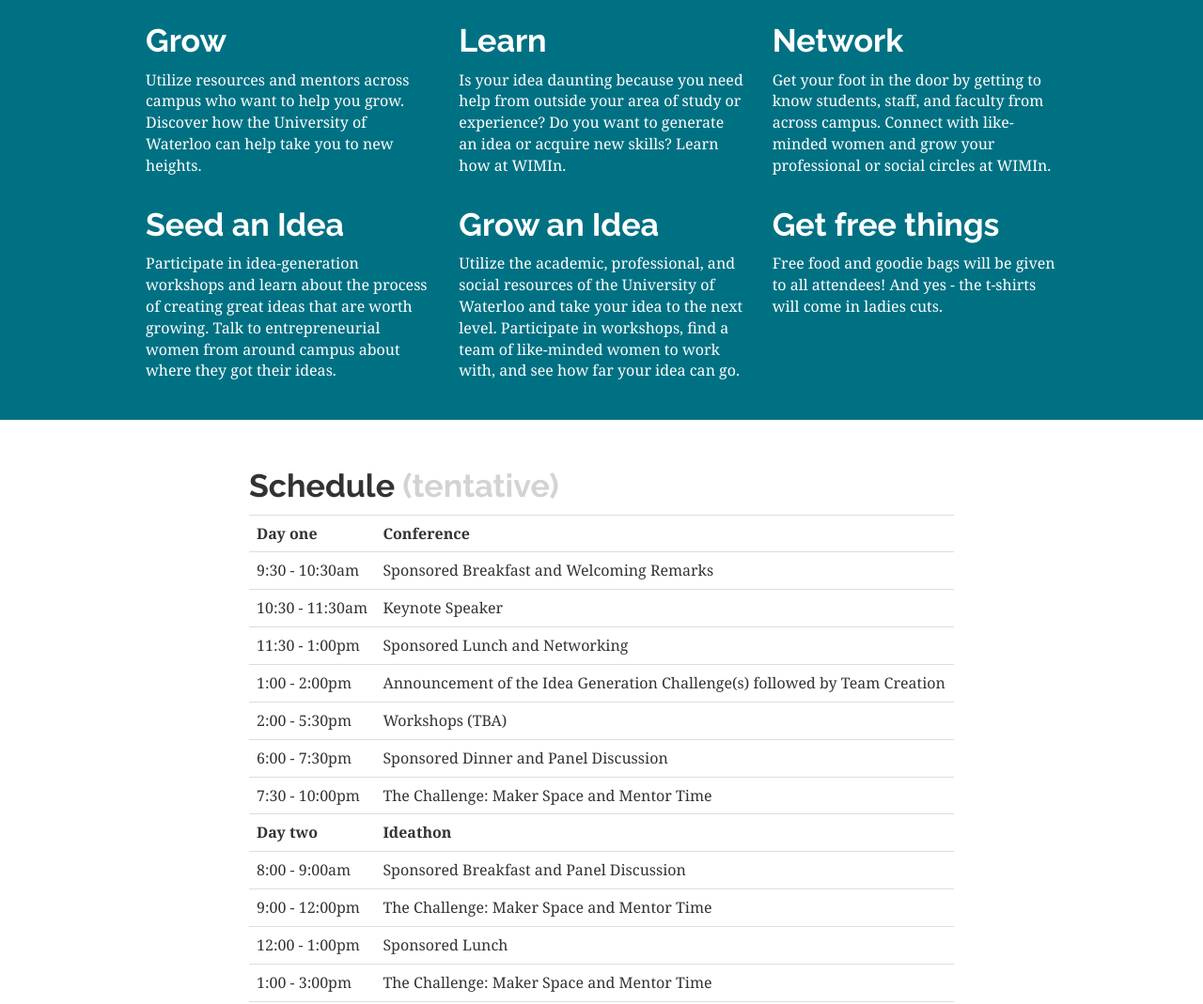
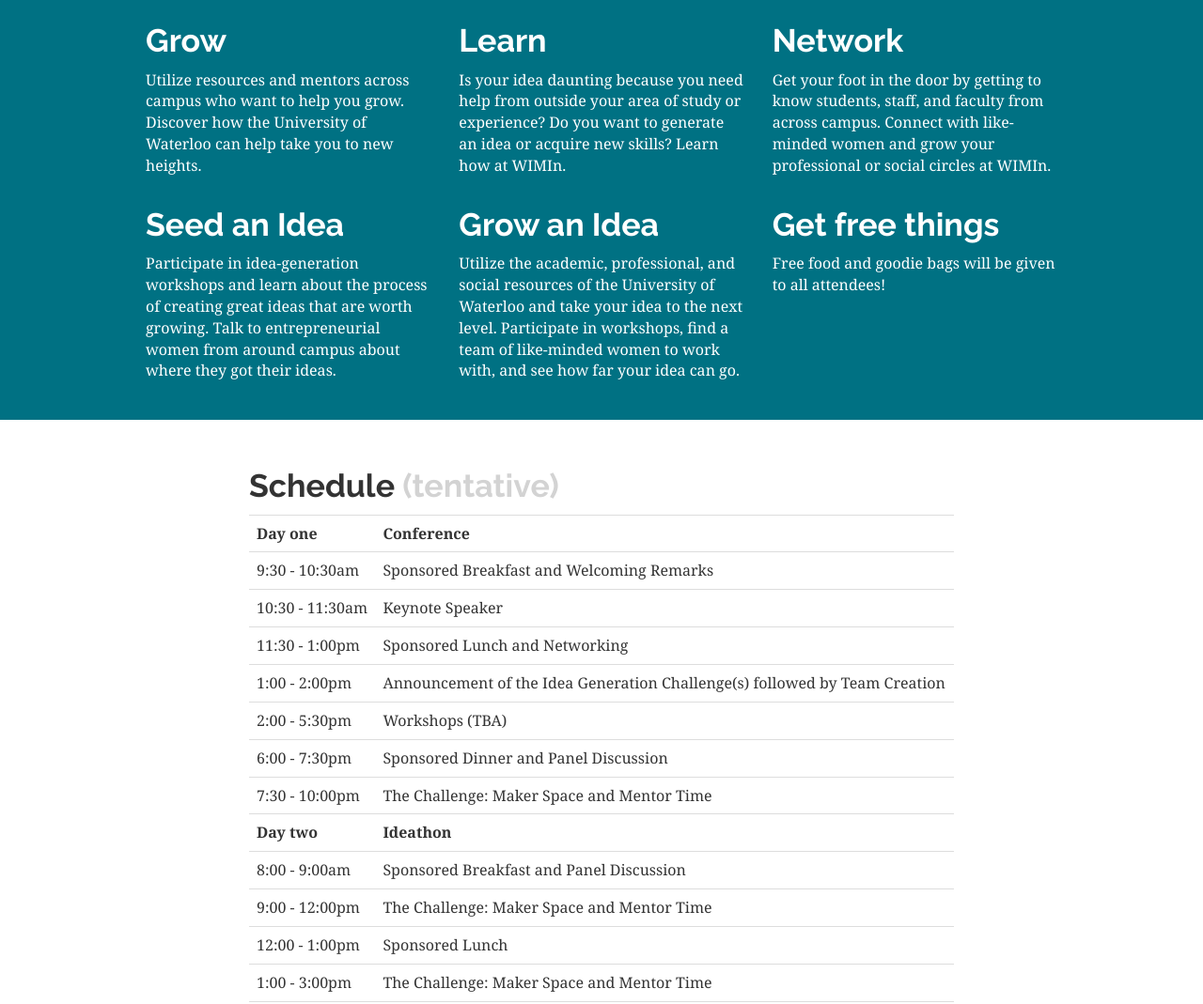
Before and after one commit to joeyrideout/wwimin, a website: page index_source.html in a window 1280 px wide. Shown: the part 1900-2969 px from the top of the page at 94% size. Drawn offline with Linux system fonts and the light colour scheme; a script that the page names is missing.

Commit message:
Due to budget constraints, we are removing the offer of t-.

```diff
--- a/index_source.html
+++ b/index_source.html
@@ -187,8 +187,7 @@
     <div class="col-md-4">
       <h2>Get free things</h2>
       <p>
-      Free food and goodie bags will be given to all attendees! And yes - the
-      t-shirts will come in ladies cuts.
+      Free food and goodie bags will be given to all attendees!
       </p>
     </div>
   </div>
```
Also changed, not shown: index.html (+1 -1 lines).
